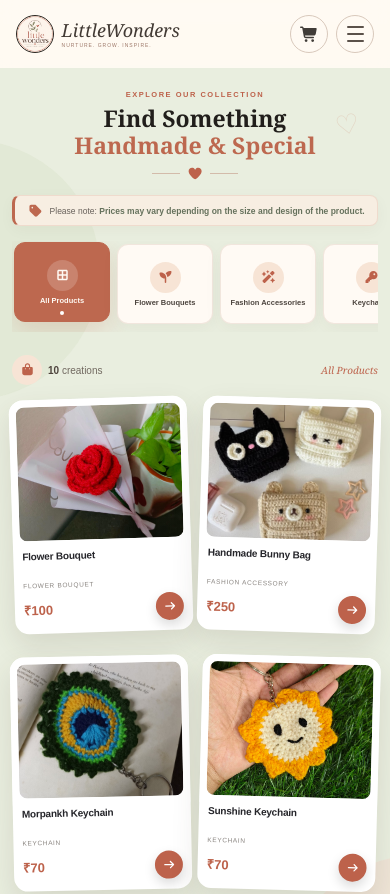
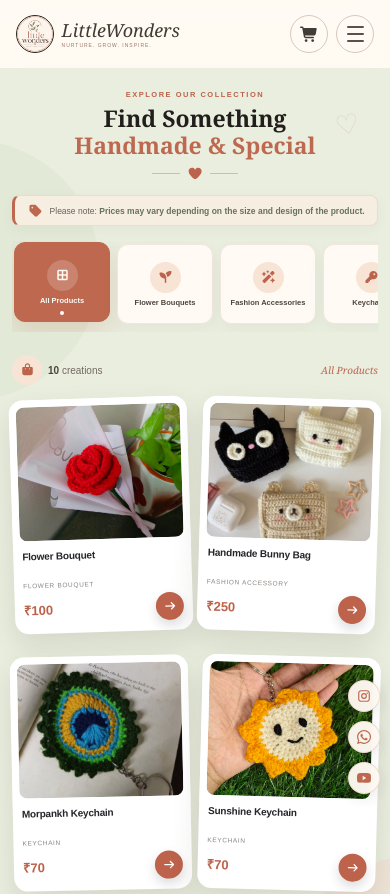
Before and after one commit to hemanthkumar387/little-wonders, a React (Vite) app: page /products in a window 390 px wide. Shown: the top 894 px of the page. Built offline with nearby package versions, Linux system fonts and the light colour scheme.

Commit message:
updated5 commit

```diff
--- a/src/App.jsx
+++ b/src/App.jsx
@@ -7,6 +7,7 @@ import AboutPage from "./components/AboutPage/AboutPage";
 import ScrollToTop from "./components/ScrollToTop/ScrollToTop";
 import CartPage from "./components/Cart/Cart";
 import ContactPage from "./components/ContactPage/ContactPage";
+import FloatingSocials from "./components/FloatingSocials/FloatingSocials";
 import Footer from "./components/Footer/Footer";
 import { ToastContainer } from "react-toastify";
 import "react-toastify/dist/ReactToastify.css";
@@ -48,6 +49,7 @@ function App() {
         </main>
 
         <Footer />
+        <FloatingSocials />
       </div>
     </BrowserRouter>
   );
--- /dev/null
+++ b/src/components/FloatingSocials/FloatingSocials.css
@@ -0,0 +1,102 @@
+.floating-socials {
+  position: fixed;
+  right: 20px;
+  bottom: 50px;
+  z-index: 999;
+
+  display: flex;
+  flex-direction: column;
+  align-items: center;
+  gap: 12px;
+}
+
+/* Social icon buttons */
+.floating-social {
+  width: 42px;
+  height: 42px;
+
+  display: flex;
+  align-items: center;
+  justify-content: center;
+
+  border-radius: 50%;
+  border: 1px solid rgba(189, 104, 79, 0.16);
+
+  background: rgba(255, 250, 243, 0.96);
+  color: #bd684f;
+
+  box-shadow: 0 4px 14px rgba(48, 42, 37, 0.10);
+
+  text-decoration: none;
+  backdrop-filter: blur(8px);
+
+  transition:
+    transform 0.25s ease,
+    background 0.25s ease,
+    color 0.25s ease,
+    box-shadow 0.25s ease;
+}
+
+.floating-social svg {
+  width: 18px;
+  height: 18px;
+}
+
+/* Subtle hover effect */
+.floating-social:hover {
+  transform: translateY(-3px);
+  background: #bd684f;
+  color: #fffaf3;
+  box-shadow: 0 7px 18px rgba(189, 104, 79, 0.22);
+}
+
+/* Keyboard accessibility */
+.floating-social:focus-visible {
+  outline: 2px solid #bd684f;
+  outline-offset: 3px;
+}
+
+/* Tablet and mobile */
+@media (max-width: 768px) {
+  .floating-socials {
+    right: 12px;
+    /* bottom: 85px; */
+    gap: 10px;
+  }
+
+  .floating-social {
+    width: 36px;
+    height: 36px;
+  }
+
+  .floating-social svg {
+    width: 16px;
+    height: 16px;
+  }
+}
+
+/* Small phones */
+@media (max-width: 480px) {
+  .floating-socials {
+    right: 10px;
+    /* bottom: 75px; */
+    gap: 9px;
+  }
+
+  .floating-social {
+    width: 32px;
+    height: 32px;
+  }
+
+  .floating-social svg {
+    width: 14px;
+    height: 14px;
+  }
+}
+
+/* Respect reduced-motion preferences */
+@media (prefers-reduced-motion: reduce) {
+  .floating-social {
+    transition: none;
+  }
+}
--- /dev/null
+++ b/src/components/FloatingSocials/FloatingSocials.jsx
@@ -0,0 +1,48 @@
+import "./FloatingSocials.css";
+
+const FloatingSocials = () => {
+  return (
+    <div className="floating-socials">
+      {/* Instagram */}
+      <a
+        href="https://www.instagram.com/littlewonders_04/"
+        target="_blank"
+        rel="noopener noreferrer"
+        aria-label="Visit our Instagram"
+        className="floating-social instagram"
+      >
+        <svg viewBox="0 0 24 24" fill="currentColor">
+          <path d="M7 2C4.24 2 2 4.24 2 7v10c0 2.76 2.24 5 5 5h10c2.76 0 5-2.24 5-5V7c0-2.76-2.24-5-5-5H7zm0 2h10c1.66 0 3 1.34 3 3v10c0 1.66-1.34 3-3 3H7c-1.66 0-3-1.34-3-3V7c0-1.66 1.34-3 3-3zm5 3a5 5 0 1 0 0 10 5 5 0 0 0 0-10zm0 2a3 3 0 1 1 0 6 3 3 0 0 1 0-6zm5.5-3a1.25 1.25 0 1 0 0 2.5 1.25 1.25 0 0 0 0-2.5z" />
+        </svg>
+      </a>
+
+      {/* WhatsApp */}
+      <a
+        href="https://wa.me/919398723651?text=Hi"
+        target="_blank"
+        rel="noopener noreferrer"
+        aria-label="Chat with us on WhatsApp"
+        className="floating-social whatsapp"
+      >
+        <svg viewBox="0 0 24 24" fill="currentColor">
+          <path d="M20.52 3.48A11.87 11.87 0 0 0 12.08 0C5.5 0 .14 5.35.13 11.93c0 2.1.55 4.15 1.61 5.96L0 24l6.27-1.64a11.94 11.94 0 0 0 5.8 1.48h.01c6.58 0 11.94-5.35 11.94-11.93 0-3.19-1.24-6.19-3.5-8.43zM12.08 21.8h-.01a9.9 9.9 0 0 1-5.04-1.38l-.36-.21-3.72.98.99-3.63-.24-.37a9.87 9.87 0 0 1-1.52-5.26c0-5.46 4.45-9.9 9.91-9.9 2.64 0 5.12 1.03 6.98 2.89a9.83 9.83 0 0 1 2.9 6.99c0 5.46-4.45 9.89-9.89 9.89zm5.43-7.41c-.3-.15-1.77-.87-2.04-.97-.27-.1-.47-.15-.67.15-.2.3-.77.97-.94 1.17-.17.2-.35.22-.65.07-.3-.15-1.26-.46-2.4-1.47-.89-.79-1.49-1.77-1.66-2.07-.17-.3-.02-.46.13-.61.13-.13.3-.35.45-.52.15-.18.2-.3.3-.5.1-.2.05-.37-.03-.52-.07-.15-.67-1.62-.92-2.22-.24-.58-.49-.5-.67-.51h-.57c-.2 0-.52.08-.79.37-.27.3-1.04 1.02-1.04 2.49s1.07 2.89 1.22 3.09c.15.2 2.1 3.2 5.09 4.49.71.31 1.27.5 1.7.64.71.23 1.36.2 1.87.12.57-.08 1.77-.72 2.02-1.42.25-.7.25-1.3.17-1.42-.07-.13-.27-.2-.57-.35z" />
+        </svg>
+      </a>
+
+      {/* YouTube */}
+      <a
+        href="https://www.youtube.com/@Hasini29-s9"
+        target="_blank"
+        rel="noopener noreferrer"
+        aria-label="Visit our YouTube channel"
+        className="floating-social youtube"
+      >
+        <svg viewBox="0 0 24 24" fill="currentColor">
+          <path d="M23.5 6.2a3 3 0 0 0-2.1-2.1C19.5 3.5 12 3.5 12 3.5s-7.5 0-9.4.6A3 3 0 0 0 .5 6.2C0 8.1 0 12 0 12s0 3.9.5 5.8a3 3 0 0 0 2.1 2.1c1.9.6 9.4.6 9.4.6s7.5 0 9.4-.6a3 3 0 0 0 2.1-2.1c.5-1.9.5-5.8.5-5.8s0-3.9-.5-5.8ZM9.7 15.8V8.2l6.1 3.8-6.1 3.8Z" />
+        </svg>
+      </a>
+    </div>
+  );
+};
+
+export default FloatingSocials;
--- a/src/components/Footer/Footer.jsx
+++ b/src/components/Footer/Footer.jsx
@@ -29,8 +29,7 @@ const Footer = () => {
             for a warmer, kinder world.
           </p>
 
-          <div className="footer-socials">
-            {/* Instagram */}
+          {/* <div className="footer-socials">
             <Link to="https://www.instagram.com/littlewonders_04?stkn=djBpeXgxOG1qYXht" aria-label="Instagram" className="social-icon">
               <svg
                 viewBox="0 0 24 24"
@@ -52,7 +51,6 @@ const Footer = () => {
               </svg>
             </Link>
 
-            {/* WhatsApp */}
             <Link to="#" aria-label="WhatsApp" className="social-icon">
               <svg
                 viewBox="0 0 24 24"
@@ -66,22 +64,30 @@ const Footer = () => {
               </svg>
             </Link>
 
-            {/* YouTube */}
-            <Link to="#" aria-label="YouTube" className="social-icon">
+            <Link to="https://www.youtube.com/@Hasini29-s9" aria-label="YouTube" className="social-icon">
               <svg viewBox="0 0 24 24" fill="currentColor">
                 <path d="M23.5 6.2a3 3 0 0 0-2.1-2.1C19.5 3.5 12 3.5 12 3.5s-7.5 0-9.4.6A3 3 0 0 0 .5 6.2C0 8.1 0 12 0 12s0 3.9.5 5.8a3 3 0 0 0 2.1 2.1c1.9.6 9.4.6 9.4.6s7.5 0 9.4-.6a3 3 0 0 0 2.1-2.1c.5-1.9.5-5.8.5-5.8s0-3.9-.5-5.8Z" />
 
                 <path d="M9.7 15.8 15.8 12 9.7 8.2v7.6Z" fill="#fbf4e9" />
               </svg>
             </Link>
-          </div>
+          </div> */}
         </div>
 
         {/* Explore */}
-        <div className="footer-column">
+        <div className="footer-column footer-explore">
           <h3>Explore</h3>
 
           <Link to="/products">All Products</Link>
+          <Link to="/products?category=Flower%20Bouquets">Flower Bouquets</Link>
+          <Link to="/products?category=Fashion%20Accessories">
+            Fashion Accessories
+          </Link>
+          <Link to="/products?category=Keychains">Keychains</Link>
+          <Link to="/products?category=Wrist%20Bracelets">Wrist Bracelets</Link>
+          <Link to="/products?category=Hair%20Accessories">
+            Hair Accessories
+          </Link>
         </div>
 
         {/* About */}
@@ -90,14 +96,13 @@ const Footer = () => {
 
           <Link to="/about">Our Story</Link>
         </div>
-
         {/* Connect */}
         <div className="footer-column">
           <h3>Connect</h3>
 
           <Link to="https://ig.me/m/littlewonders_04">Instagram</Link>
           <Link to="https://wa.me/+919398723651?text=Hi">WhatsApp</Link>
-          <Link to="#">Email</Link>
+          <Link to="https://mail.google.com/mail/?view=cm&fs=1&to=littlewonders0426@gmail.com" target="_blank">Email</Link>
         </div>
       </div>
 
--- a/src/components/ProductCategories/ProductCategories.jsx
+++ b/src/components/ProductCategories/ProductCategories.jsx
@@ -1,4 +1,4 @@
-import { useMemo } from "react";
+import { useEffect, useMemo } from "react";
 import { Link, useSearchParams } from "react-router-dom";
 
 import products from "../../data/products";
@@ -69,6 +69,13 @@ const ProductCategory = () => {
       ? [...products]
       : products.filter((product) => product.category === selectedCategory);
   }, [selectedCategory]);
+
+  useEffect(() => {
+    window.scrollTo({
+      top: 0,
+      behavior: "smooth",
+    });
+  }, [searchParams]);
 
   return (
     <main className="products-page">
```
